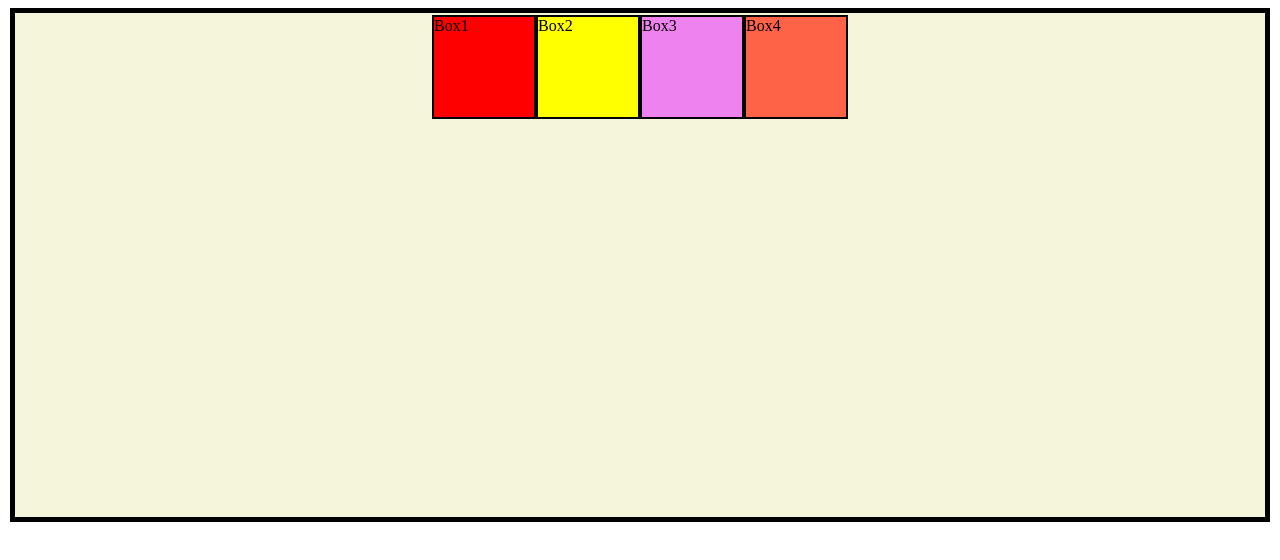
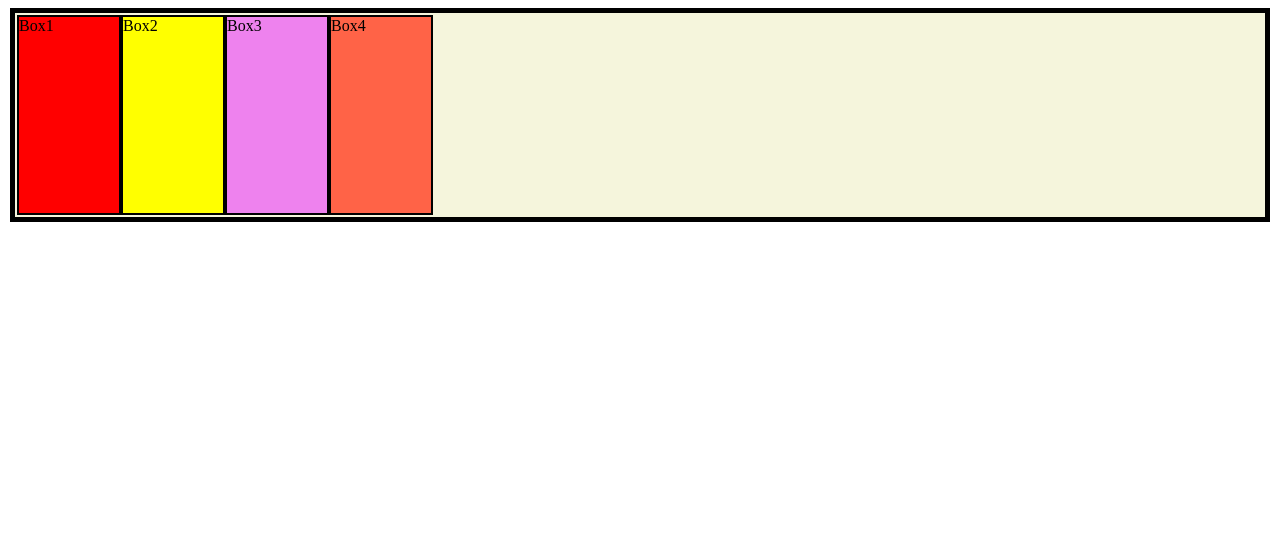
Before and after one commit to snehilkr21/CSS_REPO, a plain HTML site: page index.html in a window 1280 px wide. Drawn offline with Linux system fonts and the light colour scheme.

Commit message:
align item

```diff
--- a/index.html
+++ b/index.html
@@ -9,17 +9,15 @@
         .container{
           background-color: beige;
           border:5px solid black;
-          height: 500px;
+          height: 200px;
           margin:2px;
           padding:2px;
           display: flex;
           flex-direction: row;
-          flex-wrap: wrap;
-          justify-content: center;
-
+          align-items: stretch;
         }
         .box{
-            height: 100px;
+            /* height: 100px; */
             width: 100px;
             border: 2px solid black;
         }
```
